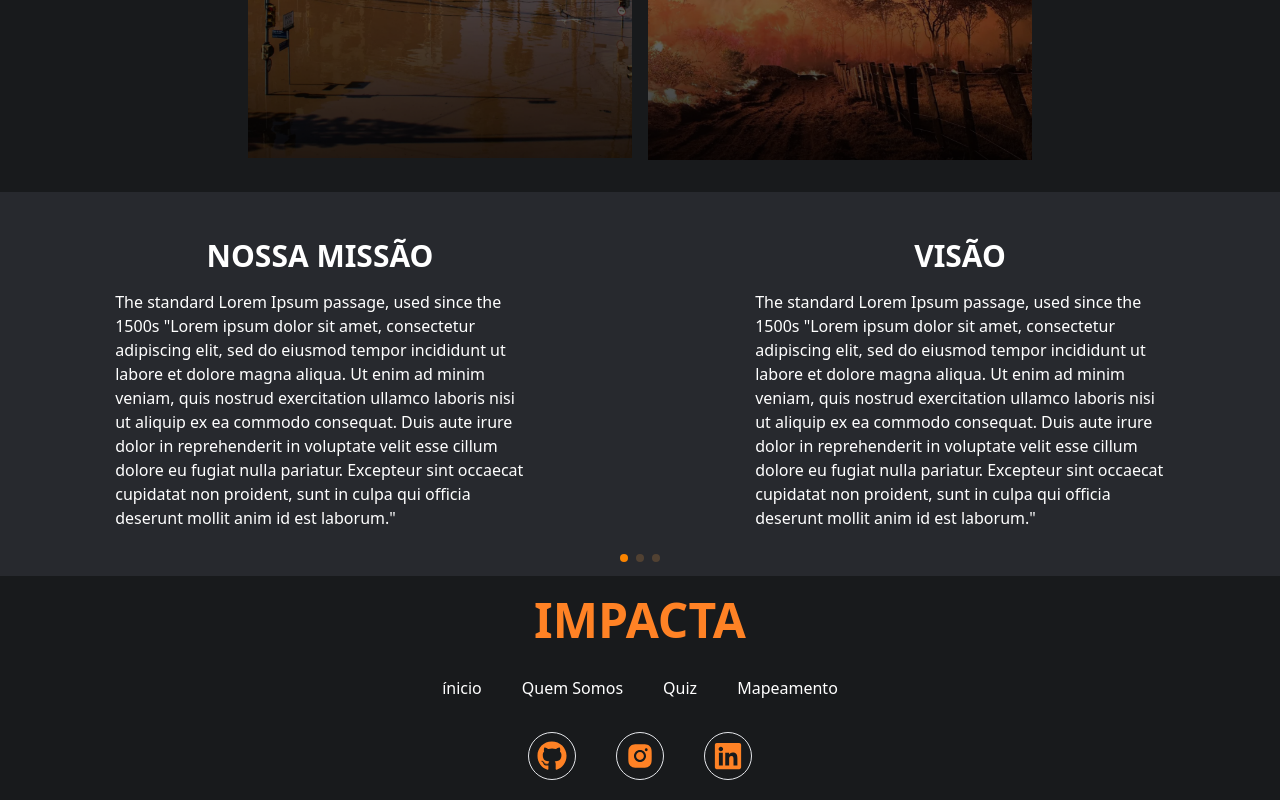
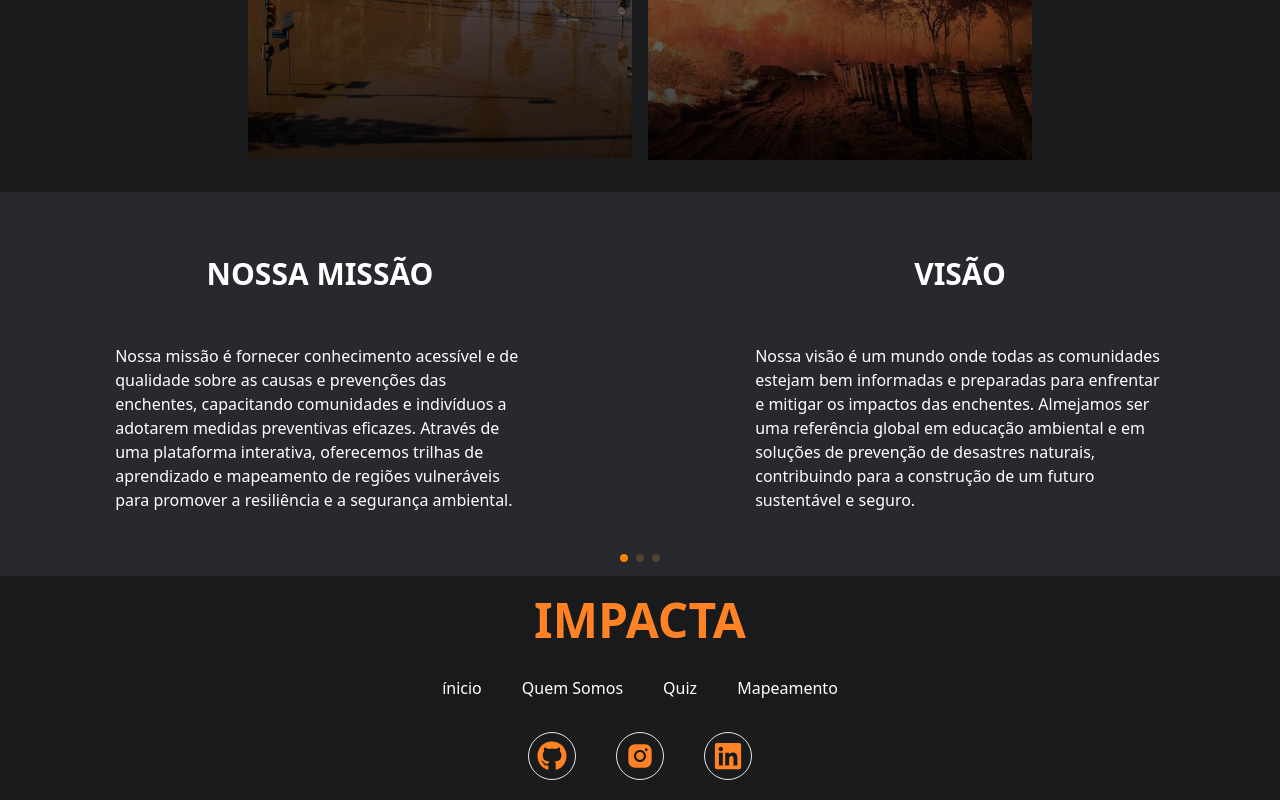
Before and after one commit to ImpactaOng/impacta, a React (Vite) app in the folder impacta/: page / in a window 1280 px wide. Shown: the part 2156-2956 px from the top of the page. Built offline with nearby package versions, Linux system fonts and the light colour scheme.

Commit message:
feat: alterando textos de missao visao e valores

```diff
--- a/impacta/src/components/CardValue/index.jsx
+++ b/impacta/src/components/CardValue/index.jsx
@@ -1,18 +1,11 @@
 import React from "react";
 
-const CardValue = ({ title }) => {
+const CardValue = ({ data }) => {
     return (
         <div className="w-11/12 flex flex-col justify-around items-center h-4/5 s480:w-4/5 ">
-            <h2 className="font-bold text-3xl text-white">{title}</h2>
+            <h2 className="font-bold text-3xl text-white">{data.title}</h2>
             <p className="text-sm text-white s580:text-base s580:w-3/4 s880:w-3/5 s1080:w-2/4 s1180:w-4/5 s1380:w-11/12">
-                The standard Lorem Ipsum passage, used since the 1500s "Lorem
-                ipsum dolor sit amet, consectetur adipiscing elit, sed do
-                eiusmod tempor incididunt ut labore et dolore magna aliqua. Ut
-                enim ad minim veniam, quis nostrud exercitation ullamco laboris
-                nisi ut aliquip ex ea commodo consequat. Duis aute irure dolor
-                in reprehenderit in voluptate velit esse cillum dolore eu fugiat
-                nulla pariatur. Excepteur sint occaecat cupidatat non proident,
-                sunt in culpa qui officia deserunt mollit anim id est laborum."
+                {data.content}
             </p>
         </div>
     );
--- a/impacta/src/pages/Values/index.jsx
+++ b/impacta/src/pages/Values/index.jsx
@@ -30,6 +30,24 @@ const Values = () => {
         };
     }, []);
 
+    const dataCard = [
+        {
+            title: "NOSSA MISSÃO",
+            content:
+                "Nossa missão é fornecer conhecimento acessível e de qualidade sobre as causas e prevenções das enchentes, capacitando comunidades e indivíduos a adotarem medidas preventivas eficazes. Através de uma plataforma interativa, oferecemos trilhas de aprendizado e mapeamento de regiões vulneráveis para promover a resiliência e a segurança ambiental.",
+        },
+        {
+            title: "VISÃO",
+            content:
+                "Nossa visão é um mundo onde todas as comunidades estejam bem informadas e preparadas para enfrentar e mitigar os impactos das enchentes. Almejamos ser uma referência global em educação ambiental e em soluções de prevenção de desastres naturais, contribuindo para a construção de um futuro sustentável e seguro.",
+        },
+        {
+            title: "VALORES",
+            content:
+                "Educação: Acreditamos que o conhecimento é a ferramenta mais poderosa para a prevenção de desastres. Comprometemo-nos a oferecer conteúdos educativos de alta qualidade que sejam acessíveis a todos.\n" + "Buscamos capacitar as comunidades a se tornarem mais resilientes, desenvolvendo habilidades e adotando medidas que minimizem os impactos das enchentes.",
+        },
+    ];
+
     return (
         <section className="bg-fundoSecundario h-96 w-full flex items-center justify-around">
             <Swiper
@@ -39,17 +57,11 @@ const Values = () => {
                 pagination={{ clickable: true }}
                 className="w-full h-full flex justify-center items-center"
             >
-                <SwiperSlide className="!w-full  flex justify-center items-center s1180:!w-2/4 s1380:!w-2/6">
-                    <CardValue title="NOSSA MISSÃO"/>
-                </SwiperSlide>
-
-                <SwiperSlide className="!w-full  flex justify-center items-center s1180:!w-2/4 s1380:!w-2/6">
-                    <CardValue title="VISÃO"/>
-                </SwiperSlide>
-
-                <SwiperSlide className="!w-full flex justify-center items-center s1180:!w-2/4 s1380:!w-2/6">
-                    <CardValue title="VALORES"/>
-                </SwiperSlide>
+                {dataCard.map((dado) => (
+                    <SwiperSlide className="!w-full  flex justify-center items-center s1180:!w-2/4 s1380:!w-2/6">
+                        <CardValue data={dado} />
+                    </SwiperSlide>
+                ))}
             </Swiper>
         </section>
     );
```
